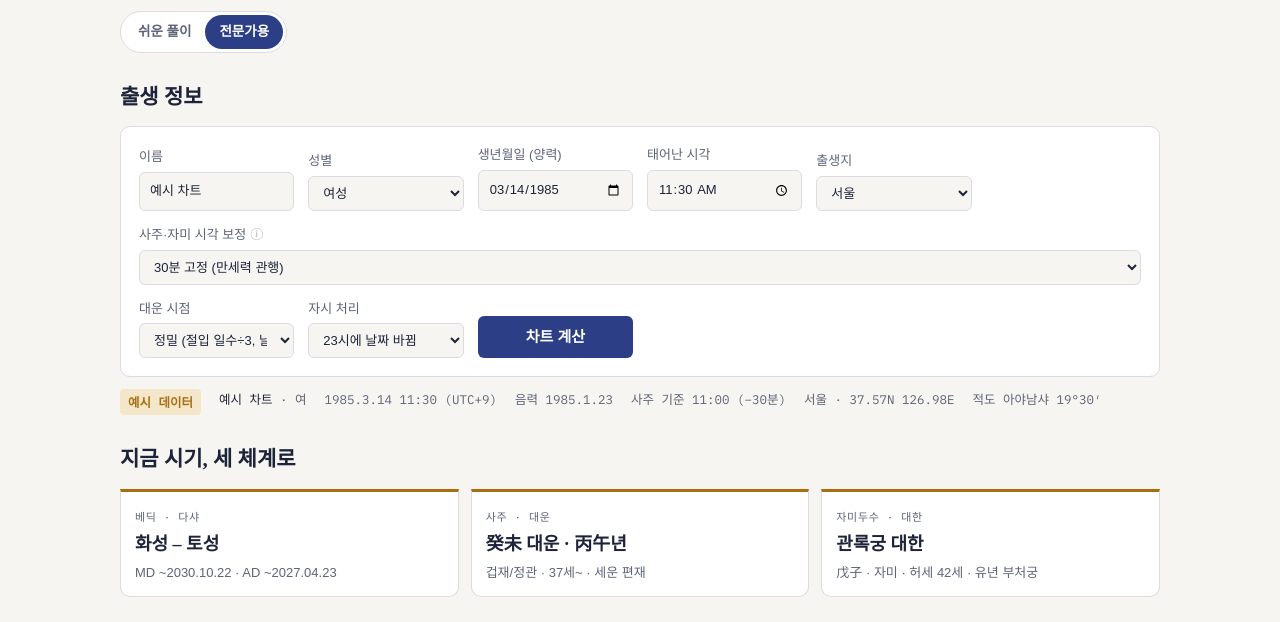
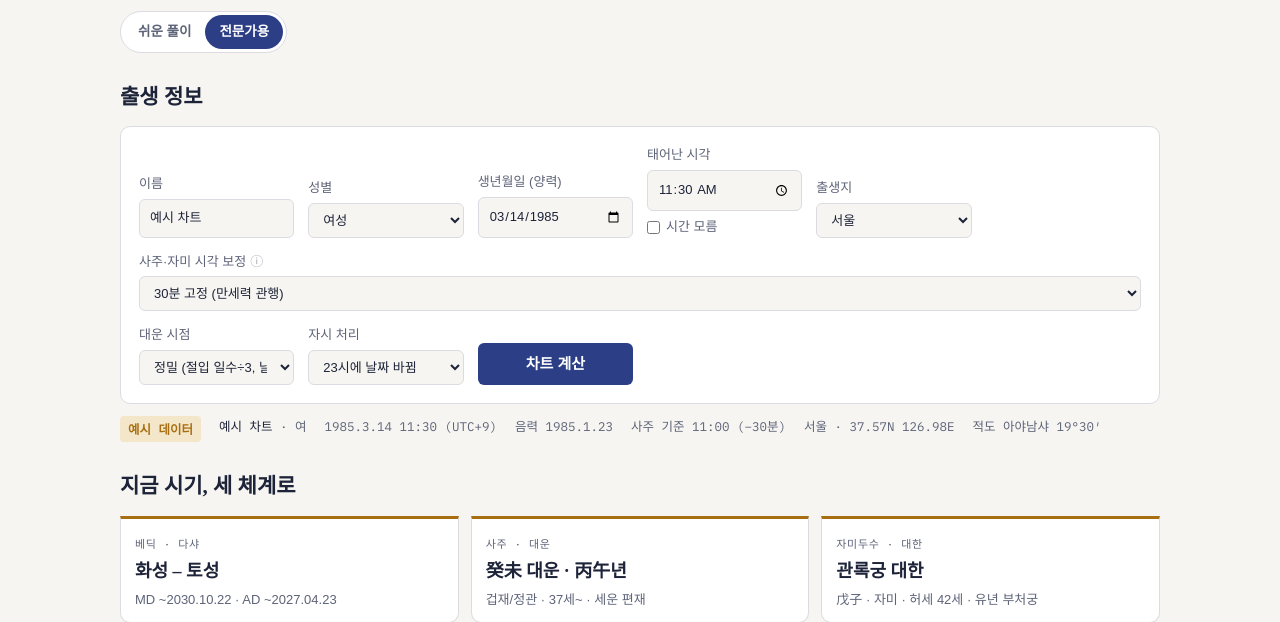
Before and after one commit to minusplus5stars/gaon, a plain HTML site: page samwon/index.html in a window 1280 px wide. Shown: the part 202-824 px from the top of the page. Drawn offline with Linux system fonts and the light colour scheme; a web font is replaced by a local one.

Commit message:
만세력 기준 점검 반영
- 택일: 절입을 VSOP87 천문 계산으로 (분 단위), 1948~60 서머타임 반영, 경계 시각 반올림 오차 수정
- 삼원 차트: '시간 모름' 추가 — 시주·베딕 라그나·자미두수 명반은 빼고 표시

Co-Authored-By: Claude Opus 5.5 <noreply@anthropic.com>
Claude-Session: https://claude.ai/code/session_01RmYrJK662h25KDdjSVEbB4

```diff
--- a/samwon/index.html
+++ b/samwon/index.html
@@ -272,7 +272,7 @@ details.cur summary b::after { content: "현재"; margin-left: 8px; font-size: 1
       <label>이름<input id="nm" value="예시 차트"></label>
       <label>성별<select id="gender"><option value="F">여성</option><option value="M">남성</option></select></label>
       <label>생년월일 (양력)<input id="dt" type="date" value="1985-03-14" required></label>
-      <label>태어난 시각<input id="tm" type="time" value="11:30" required></label>
+      <label>태어난 시각<input id="tm" type="time" value="11:30" required><span style="display:flex;align-items:center;gap:6px;font-size:13px;margin-top:2px"><input type="checkbox" id="unk" style="width:auto;margin:0"> 시간 모름</span></label>
       <label>출생지<select id="city"></select></label>
       <label class="coords" id="latL" hidden>위도<input id="lat" type="number" step="0.0001" value="37.5665"></label>
       <label class="coords" id="lonL" hidden>경도<input id="lon" type="number" step="0.0001" value="126.978"></label>
@@ -844,8 +844,9 @@ function drawSI(box, signOf, degOf, lagnaSign, centerHTML, ch) {
 function render() {
   $('msg').textContent = '';
   const [y, mo, d] = $('dt').value.split('-').map(Number);
-  const [h, mi] = $('tm').value.split(':').map(Number);
-  if (!y || isNaN(h)) { $('msg').textContent = '생년월일과 태어난 시각을 모두 입력해 주세요.'; return; }
+  const UNK = window.UNK = $('unk').checked; // 시간 모름: 정오로 일주만 세우고 시각이 필요한 부분은 빼기
+  const [h, mi] = UNK ? [12, 0] : $('tm').value.split(':').map(Number);
+  if (!y || isNaN(h)) { $('msg').textContent = '생년월일과 태어난 시각을 입력하거나 \'시간 모름\'을 체크해 주세요.'; return; }
   const c = CITIES[sel.value];
   const lat = c[1] ?? parseFloat($('lat').value), lon = c[2] ?? parseFloat($('lon').value);
   if (isNaN(lat) || isNaN(lon)) { $('msg').textContent = '위도와 경도를 숫자로 입력해 주세요.'; return; }
@@ -864,22 +865,24 @@ function render() {
   const hm = lt.getUTCHours() * 60 + lt.getUTCMinutes();
   const lunarBase = new Date(localMs + (hm >= 1380 && ziMode === 'day23' ? 86400000 : 0));
   const lunar = E.toLunar(lunarBase.getUTCFullYear(), lunarBase.getUTCMonth() + 1, lunarBase.getUTCDate());
-  const zw = lunar ? E.ziwei(lunar, sj.pillars.hour.b, gender) : null;
+  const zw = lunar && !UNK ? E.ziwei(lunar, sj.pillars.hour.b, gender) : null;
   zSel = zw ? zw.ming : null;
 
   const tzNote = offset === 540 ? '' : (offset === 510 ? ' · 당시 표준시 UTC+8:30 적용' : ' · 서머타임 적용');
   const corrMin = Math.round((localMs - date.getTime()) / 60000 - offset);
   $('meta').innerHTML = (name === '예시 차트' ? '<span class="example">예시 데이터</span>' : '') +
-    `<span><b>${esc(name)}</b> · ${gender === 'F' ? '여' : '남'}</span><span>${y}.${mo}.${d} ${String(h).padStart(2, '0')}:${String(mi).padStart(2, '0')} (${fmtOff(offset)}${tzNote})</span>` +
+    `<span><b>${esc(name)}</b> · ${gender === 'F' ? '여' : '남'}</span><span>${y}.${mo}.${d} ${UNK ? '시간 모름 (시주·라그나·명반 제외)' : `${String(h).padStart(2, '0')}:${String(mi).padStart(2, '0')} (${fmtOff(offset)}${tzNote})`}</span>` +
     (lunar ? `<span>음력 ${lunar.year}.${lunar.month}.${lunar.day}${lunar.leap ? ' (윤달)' : ''}</span>` : '') +
-    `<span>사주 기준 ${hhmm(localMs)}${corrMin ? ` (${corrMin > 0 ? '+' : '−'}${Math.abs(corrMin)}분)` : ''}</span>` +
+    (UNK ? '' : `<span>사주 기준 ${hhmm(localMs)}${corrMin ? ` (${corrMin > 0 ? '+' : '−'}${Math.abs(corrMin)}분)` : ''}</span>`) +
     `<span>${c[0].startsWith('직접') ? '' : c[0] + ' · '}${lat.toFixed(2)}N ${lon.toFixed(2)}E</span><span class="xp">적도 아야남샤 ${dms(ch.eqAyanamsa)}</span>`;
 
   natal = { lat, lon, lagnaSign: ch.lagnaSign, moonSign: ch.rows.Moon.sign };
   S = { ch, sj, zw, lunar, name, gender, birthUTC: date.getTime(), localMs };
   renderVedic(ch, name);
   renderSaju(sj);
-  renderZiwei(zw, lunar, name, gender);
+  if (!UNK) renderZiwei(zw, lunar, name, gender);
+  unknownNotice('p-vedic', UNK, '베딕 차트는 태어난 시각으로 라그나(상승궁)와 하우스를 정하고, 달의 위치로 다샤를 계산해요. 시간을 모르면 정확하게 세울 수 없어서 보여 드리지 않아요.');
+  unknownNotice('p-ziwei', UNK, '자미두수 명반은 태어난 시(時)로 명궁을 정해요. 시간을 모르면 명반을 세울 수 없어서 보여 드리지 않아요.');
   renderTrio();
   const metaLine = S.metaLine = `${name} (${gender === 'F' ? '여' : '남'}), 양력 ${y}.${mo}.${d} ${String(h).padStart(2, '0')}:${String(mi).padStart(2, '0')} (${fmtOff(offset)}), ${c[0]}`;
   texts = { V: buildChartText(ch, metaLine), S: sajuText(sj), Z: zw ? ziweiText(zw, lunar) : '' };
@@ -940,29 +943,30 @@ function seun(now = new Date()) { const Y = E.solarYear(now.getTime()); return {
 function renderSaju(sj) {
   const simple = mode === 'simple';
   const P = sj.pillars, I = sj.info;
+  const CNT = window.UNK ? (() => { const c = [0, 0, 0, 0, 0]; ['day', 'month', 'year'].forEach(k => { c[E.GAN_EL[P[k].s]]++; c[E.ZHI_EL[P[k].b]]++; }); return c; })() : sj.count;
   const cells = [];
   cells.push('<div class="rh"></div>', ...PILLAR_KEYS.map(k => `<div class="colh${k === 'day' ? ' me' : ''}">${PILLAR_KO[k]}${k === 'day' ? ' (나)' : ''}</div>`));
   const godTxt = g => simple ? `<span class="god" title="${GOD_SIMPLE[g] || ''}">${g}</span><span class="area" style="font-size:11px">${(GOD_SIMPLE[g] || '').split('(')[0]}</span>` : `<span class="god">${g}</span>`;
-  cells.push('<div class="rh">십성</div>', ...PILLAR_KEYS.map(k => `<div style="display:grid;gap:0">${godTxt(I[k].stemGod)}</div>`));
-  cells.push('<div class="rh">천간</div>', ...PILLAR_KEYS.map(k => `<div class="ch e${E.GAN_EL[P[k].s]}">${E.GAN[P[k].s]}<small>${E.GAN_KO[P[k].s]}${E.EL[E.GAN_EL[P[k].s]]}</small></div>`));
-  cells.push('<div class="rh">지지</div>', ...PILLAR_KEYS.map(k => `<div class="ch e${E.ZHI_EL[P[k].b]}">${E.ZHI[P[k].b]}<small>${E.ZHI_KO[P[k].b]}${E.EL[E.ZHI_EL[P[k].b]]}</small></div>`));
-  cells.push('<div class="rh">십성</div>', ...PILLAR_KEYS.map(k => `<div style="display:grid;gap:0">${godTxt(I[k].branchGod)}</div>`));
-  cells.push('<div class="rh xp">지장간</div>', ...PILLAR_KEYS.map(k => `<div class="hid xp">${I[k].hidden.map(s => E.GAN[s]).join('')}</div>`));
-  cells.push('<div class="rh xp last">12운성</div>', ...PILLAR_KEYS.map(k => `<div class="xp last">${I[k].stage}</div>`));
+  cells.push('<div class="rh">십성</div>', ...PILLAR_KEYS.map(k => window.UNK && k === 'hour' ? `<div style="opacity:.35;text-align:center">?</div>` : `<div style="display:grid;gap:0">${godTxt(I[k].stemGod)}</div>`));
+  cells.push('<div class="rh">천간</div>', ...PILLAR_KEYS.map(k => window.UNK && k === 'hour' ? `<div style="opacity:.35;text-align:center">?</div>` : `<div class="ch e${E.GAN_EL[P[k].s]}">${E.GAN[P[k].s]}<small>${E.GAN_KO[P[k].s]}${E.EL[E.GAN_EL[P[k].s]]}</small></div>`));
+  cells.push('<div class="rh">지지</div>', ...PILLAR_KEYS.map(k => window.UNK && k === 'hour' ? `<div style="opacity:.35;text-align:center">?</div>` : `<div class="ch e${E.ZHI_EL[P[k].b]}">${E.ZHI[P[k].b]}<small>${E.ZHI_KO[P[k].b]}${E.EL[E.ZHI_EL[P[k].b]]}</small></div>`));
+  cells.push('<div class="rh">십성</div>', ...PILLAR_KEYS.map(k => window.UNK && k === 'hour' ? `<div style="opacity:.35;text-align:center">?</div>` : `<div style="display:grid;gap:0">${godTxt(I[k].branchGod)}</div>`));
+  cells.push('<div class="rh xp">지장간</div>', ...PILLAR_KEYS.map(k => window.UNK && k === 'hour' ? `<div style="opacity:.35;text-align:center">?</div>` : `<div class="hid xp">${I[k].hidden.map(s => E.GAN[s]).join('')}</div>`));
+  cells.push('<div class="rh xp last">12운성</div>', ...PILLAR_KEYS.map(k => window.UNK && k === 'hour' ? `<div style="opacity:.35;text-align:center">?</div>` : `<div class="xp last">${I[k].stage}</div>`));
   $('pillars').innerHTML = cells.join('');
   if (simple) $('pillars').querySelectorAll('div').forEach((el, i, all) => { if (i >= all.length - 15 && i < all.length - 10) el.classList.add('last'); });
 
-  const max = Math.max(...sj.count, 1);
-  $('elbar').innerHTML = sj.count.map((n, e) => `<div class="elrow"><span>${E.EL_HAN[e]} ${simple ? EL_SIMPLE[e].split('(')[0] : E.EL[e]}</span><div class="track"><div class="fill e${e}" style="width:${n / 8 * 100}%"></div></div><b>${n}</b></div>`).join('') +
-    `<p class="area" style="margin:2px 0 0">천간 4 + 지지 4 (지지는 본기 기준)</p>`;
+  const max = Math.max(...CNT, 1);
+  $('elbar').innerHTML = CNT.map((n, e) => `<div class="elrow"><span>${E.EL_HAN[e]} ${simple ? EL_SIMPLE[e].split('(')[0] : E.EL[e]}</span><div class="track"><div class="fill e${e}" style="width:${n / 8 * 100}%"></div></div><b>${n}</b></div>`).join('') +
+    `<p class="area" style="margin:2px 0 0">${window.UNK ? '천간 3 + 지지 3 (시주 제외, 지지는 본기 기준)' : '천간 4 + 지지 4 (지지는 본기 기준)'}</p>`;
 
   const dayStem = P.day.s;
   $('sajuExtra').innerHTML = `<span>일간 <b>${E.GAN[dayStem]}${E.EL_HAN[E.GAN_EL[dayStem]]}</b></span><span>공망 <b>${sj.kong.map(b => E.ZHI[b]).join('')}</b></span><span>대운 <b>${sj.forward ? '순행' : '역행'} · 대운수 ${sj.daeNum}</b> <span class="area">(${sj.startYears.toFixed(2)}년)</span></span>`;
   $('sajuNote').textContent = `절입: ${ymd(sj.jiePrev)} ${sj.jiePrev.toTimeString().slice(0, 5)} → ${ymd(sj.jieNext)} ${sj.jieNext.toTimeString().slice(0, 5)} (기기 시간대 기준)`;
-  const weak = sj.count.map((n, e) => n === 0 ? e : -1).filter(e => e >= 0);
-  const strong = sj.count.indexOf(Math.max(...sj.count));
+  const weak = CNT.map((n, e) => n === 0 ? e : -1).filter(e => e >= 0);
+  const strong = CNT.indexOf(Math.max(...CNT));
   $('sajuSimple').innerHTML = `<p><b>나를 나타내는 글자는 ${E.GAN[dayStem]}(${E.GAN_KO[dayStem]}${E.EL[E.GAN_EL[dayStem]]})예요.</b> 태어난 날의 위 글자로, ${EL_SIMPLE[E.GAN_EL[dayStem]]}의 기운을 타고났다고 봐요.</p>` +
-    `<p>여덟 글자 중 ${EL_SIMPLE[strong].split('(')[0]} 기운이 가장 많아요${weak.length ? `. ${weak.map(e => EL_SIMPLE[e].split('(')[0]).join('·')} 기운은 원국에 없어서, 대운이나 생활 습관으로 채워 주면 좋다고 봐요` : ''}.</p>` +
+    `<p>${window.UNK ? '여섯 글자' : '여덟 글자'} 중 ${EL_SIMPLE[strong].split('(')[0]} 기운이 가장 많아요${weak.length ? `. ${weak.map(e => EL_SIMPLE[e].split('(')[0]).join('·')} 기운은 원국에 없어서, 대운이나 생활 습관으로 채워 주면 좋다고 봐요` : ''}.</p>` +
     `<p>십성은 다른 글자가 나에게 어떤 의미인지를 열 가지로 나눈 거예요. 표의 각 글자 위아래에 적혀 있어요.</p>`;
 
   const now = new Date(); const cur = curDaeun(sj, now); const se = seun(now);
@@ -1088,6 +1092,13 @@ function ziweiText(zw, lunar) {
 }
 
 // ---------- 지금 시기 ----------
+function unknownNotice(id, on, text) {
+  const panel = $(id); if (!panel) return;
+  let n = panel.querySelector(':scope > .unk-note');
+  [...panel.children].forEach(c => { if (!c.classList.contains('unk-note')) c.hidden = on; });
+  if (on && !n) { n = document.createElement('div'); n.className = 'unk-note'; n.style.cssText = 'border:1px dashed currentColor;border-radius:8px;padding:14px 16px;opacity:.8;font-size:14px;line-height:1.6'; panel.prepend(n); }
+  if (n) { n.hidden = !on; if (on) n.innerHTML = '<b style="display:block;margin-bottom:2px">시간 모름</b>' + text; }
+}
 function renderTrio() {
   const simple = mode === 'simple', now = new Date();
   const ch = S.ch, md = ch.dasha.list.find(x => x.start <= now && now < x.end), ad = md && md.subs.find(x => x.start <= now && now < x.end);
@@ -1099,6 +1110,7 @@ function renderTrio() {
     `<div><span class="k">베딕 · 다샤</span><strong>${md ? `${LORD_KO[md.lord]} – ${LORD_KO[ad.lord]}` : '범위 밖'}</strong><p>${md ? (simple ? `${LORD_KO[md.lord]}의 큰 시기 (${md.end.getFullYear()}년까지)` : `MD ~${ymd(md.end)} · AD ~${ymd(ad.end)}`) : ''}</p></div>` +
     `<div><span class="k">사주 · 대운</span><strong>${cur ? `${gzHan(cur)} 대운` : '대운 전'} · ${gzHan(se.p)}년</strong><p>${cur ? (simple ? `${cur.stemGod}·${cur.branchGod}의 10년, 올해는 ${E.tenGod(S.sj.pillars.day.s, se.p.s)}의 해` : `${cur.stemGod}/${cur.branchGod} · ${cur.age}세~ · 세운 ${E.tenGod(S.sj.pillars.day.s, se.p.s)}`) : ''}</p></div>` +
     `<div><span class="k">자미두수 · 대한</span><strong>${dx ? dx.name + ' 대한' : '—'}</strong><p>${dx ? (simple ? `${PALACE_SIMPLE[dx.name]}의 10년 · ${majors(dx)}` : `${E.GAN[dx.stem]}${E.ZHI[dx.branch]} · ${majors(dx)} · 허세 ${ag.age}세 · 유년 ${zw.palaces[E.mod(ag.ly - 4, 12)].name}`) : ''}</p></div>`;
+  if (window.UNK) { const d = $('trio').children; [0, 2].forEach(k => { if (d[k]) d[k].innerHTML = d[k].querySelector('.k').outerHTML + '<strong>—</strong><p>태어난 시각을 알아야 볼 수 있어요.</p>'; }); }
 }
 
 // ---------- AI reading ----------
@@ -1264,6 +1276,7 @@ $('mSimple').setAttribute('aria-pressed', mode === 'simple'); $('mExpert').setAt
 try { const dm = localStorage.getItem('gaon3-daeMode'); if (dm && DAE_MODE_KO[dm]) $('daeMode').value = dm; } catch (e) {}
 $('daeMode').addEventListener('change', () => { try { localStorage.setItem('gaon3-daeMode', $('daeMode').value); } catch (e) {} render(); });
 $('f').addEventListener('submit', e => { e.preventDefault(); render(); });
+$('unk').addEventListener('change', e => { $('tm').disabled = e.target.checked; $('tm').required = !e.target.checked; });
 GaonTime.bind($('tcorr'), () => render());
 if (window.Astronomy) { try { render(); } catch (err) { $('msg').textContent = '계산 중 문제가 생겼어요: ' + err.message; } }
 else $('msg').textContent = '천문 계산 라이브러리를 불러오지 못했어요. 새로고침해 주세요.';
--- a/sw.js
+++ b/sw.js
@@ -1,5 +1,5 @@
 // 가온 오프라인 지원: 페이지는 항상 최신을 먼저 받아오고, 인터넷이 끊기면 저장해 둔 것을 보여줍니다.
-const CACHE = 'gaon-v7';
+const CACHE = 'gaon-v8';
 const CORE = ['/', '/taegil/', '/manifest.webmanifest', '/icons/icon-192.png'];
 
 self.addEventListener('install', e => {
```
Also changed, not shown: taegil/index.html (+9 -8 lines).
